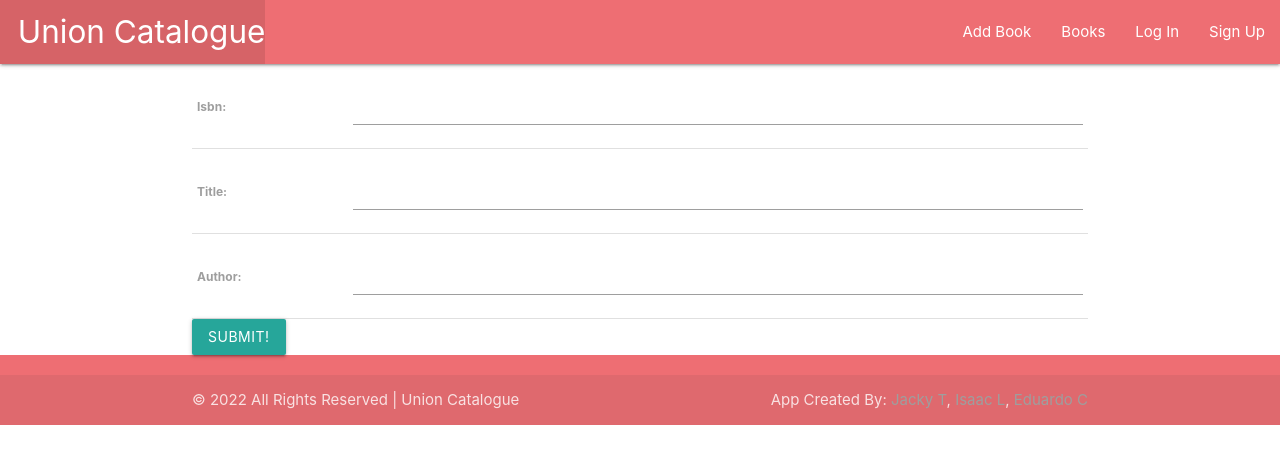
After one commit to lejt/Union-Catalogue, a Django app: page /books/create/ in a window 1280 px wide. The commit adds this page. Shown: the top 464 px of the page. Run offline with Django 4.2, Linux system fonts and the light colour scheme.

Commit message:
Add Book detail and Index

```diff
--- a/main_app/models.py
+++ b/main_app/models.py
@@ -1,6 +1,7 @@
 from django.contrib.auth.models import AbstractUser
 from django.db import models
 import datetime
+from django.urls import reverse
 
 # General User login
 class User(AbstractUser):
@@ -19,6 +20,11 @@ class Books(models.Model):
     isbn = models.IntegerField()
     title = models.CharField(max_length=100)
     author = models.CharField(max_length=50)
+
+    def get_absolute_url(self):
+        return reverse('detail', kwargs={'books_id': self.id})
+
+
 
 
 # User split into either Member or Staff --------------------------------
--- a/main_app/templates/base.html
+++ b/main_app/templates/base.html
@@ -31,9 +31,12 @@
       <nav>
         <div class="nav-wrapper">
           <ul>
+
             <li><a href="{% url 'home' %}" class="left brand-logo">&nbsp;&nbsp;Union Catalogue</a></li>
           </ul>
           <ul class="right">
+            <li><a href="{% url 'book_create' %}">Add Book</a></li>
+            <li><a href="{% url 'books' %}">Books</a></li>
             {% if user.is_authenticated %}
               <li><a href="{% url 'clubs_index' %}">Clubs</a></li>
               <li><a href="{% url 'logout' %}">Log Out</a></li>
--- /dev/null
+++ b/main_app/templates/main_app/books_form.html
@@ -0,0 +1,13 @@
+{% extends 'base.html' %}
+
+{% block content %}
+
+<form method="POST">
+    {% csrf_token %}
+    <table>
+        {{form.as_table}}
+    </table>
+    <input type="Submit" value="Submit!" class="btn">
+</form>
+
+{% endblock %}
--- a/main_app/urls.py
+++ b/main_app/urls.py
@@ -6,6 +6,8 @@ urlpatterns = [
     path('', views.home, name='home'),
     path('members/', views.members_index, name='members_index'),
     path('members/<int:member_id>/', views.members_detail, name='members_detail'),
+    path('books/', views.books_index, name="books"),
+    path('books/<int:books_id>/', views.books_detail, name="books_detail"),
     path('staffs/<int:staff_id>/', views.staffs_detail, name='staffs_detail'),
 
     path('clubs/', views.clubs_index, name='clubs_index'),
@@ -17,4 +19,6 @@ urlpatterns = [
 
     # no login path needed, already built-in
     path('accounts/signup/', views.signup, name='signup'),
+    path('books/create/', views.BookCreate.as_view(), name='book_create'),
+
 ]
--- a/main_app/views.py
+++ b/main_app/views.py
@@ -1,6 +1,7 @@
 from django.shortcuts import render, redirect
 from django.contrib.auth import login
 from django.contrib.auth.forms import UserCreationForm
+from django.views.generic.edit import CreateView
 from .models import *
 from .forms import AddClubForm, SignUpForm
 
@@ -99,3 +100,17 @@ def add_club(request):
 
 #     def get(self, request):
 #         return render(request, 'clubs/clubs_index.html')
+
+class BookCreate(CreateView):
+    model = Books
+    fields = '__all__'
+
+def books_detail(request, books_id):
+    book = Books.objects.get(id=books_id)
+    return render(request, 'books/detail.html', {'book':book})
+
+
+
+def books_index(request):
+    books = Books.objects.all()
+    return render(request, 'books/index.html', {'books': books})
--- a/unioncatalogue/urls.py
+++ b/unioncatalogue/urls.py
@@ -20,4 +20,5 @@ urlpatterns = [
     path('admin/', admin.site.urls),
     path('', include('main_app.urls')),
     path('accounts/', include('django.contrib.auth.urls')),
+
 ]
```
Also changed, not shown: main_app/templates/books/detail.html (added, +12 -0 lines), main_app/templates/books/index.html (added, +11 -0 lines).
